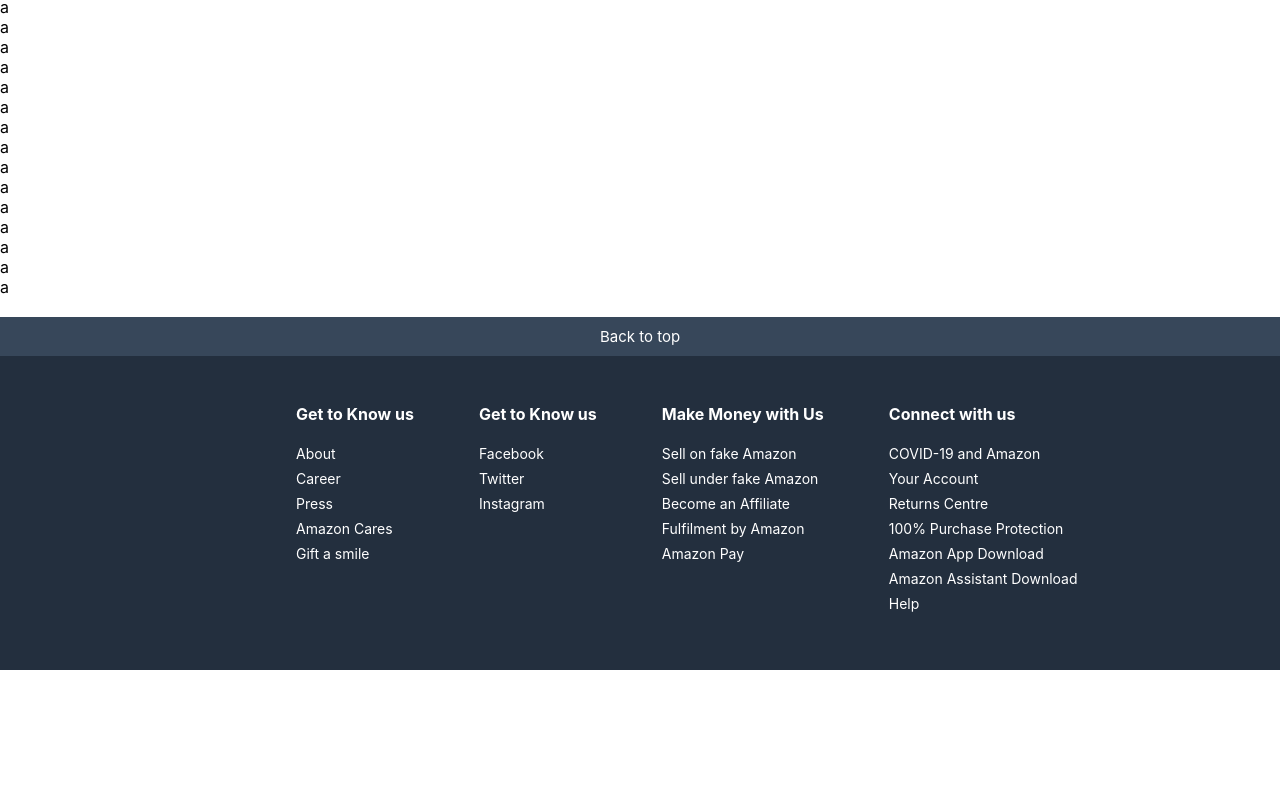
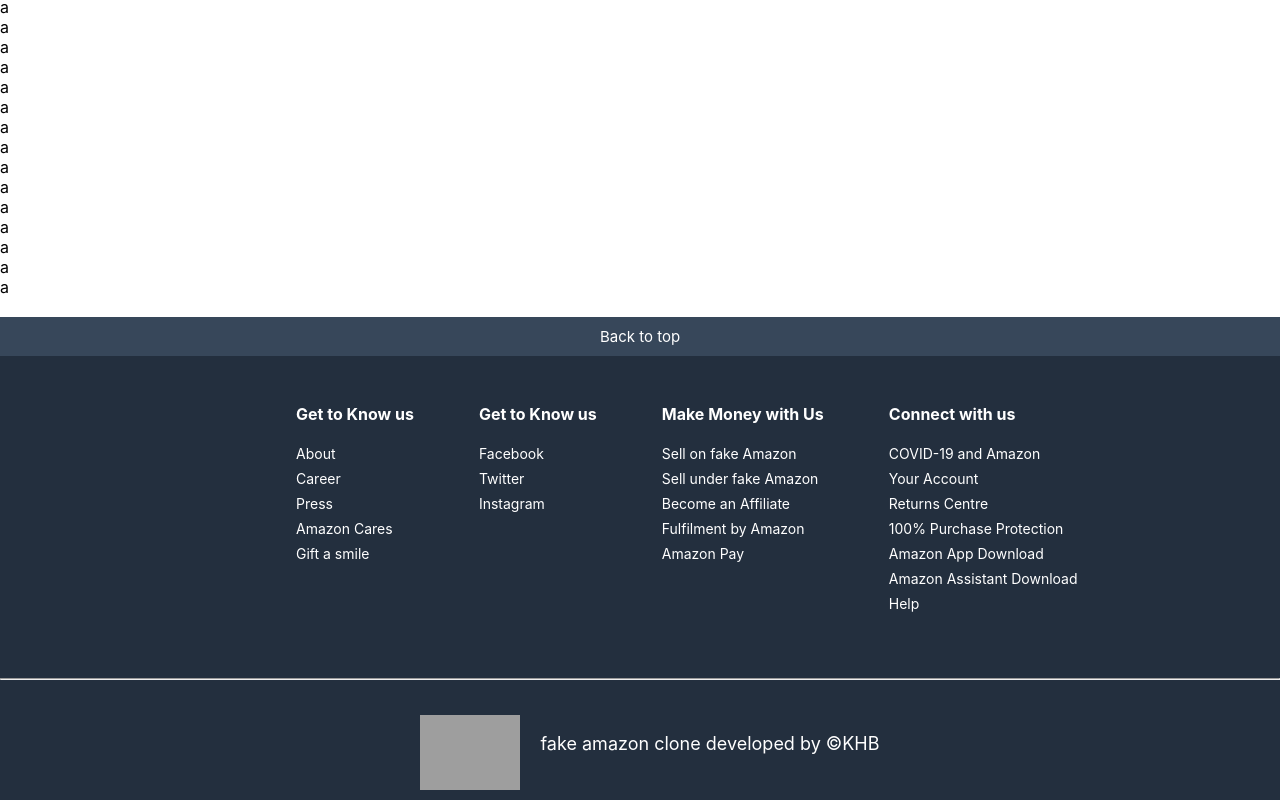
Before and after one commit to seonghyuk1/amazon_hcc_lab, a React (Create React App) app: page / in a window 1280 px wide. Shown: the part 939-1739 px from the top of the page. Before the commit the page ends 1609 px from the top, so only its background shows below. Built offline with nearby package versions, Linux system fonts and the light colour scheme; grey boxes are pictures that could not be loaded.

Commit message:
add footer line

```diff
--- a/src/Footer.css
+++ b/src/Footer.css
@@ -51,3 +51,20 @@
 .FooterLi{
     list-style-type: none;
 }
+.Footer__Line {
+    display: flex;
+    padding: 10px 0;
+    justify-content: center;
+  }
+
+  .Footer__Line-logo {
+    width: 100px;
+    object-fit: contain;
+    margin: 18px 20px 0 20px;
+  }
+
+  .Footer__Line-message {
+    align-items: center;
+    display: flex;
+    font-size: 120%;
+  }
--- a/src/Footer.js
+++ b/src/Footer.js
@@ -58,6 +58,22 @@
                         </ul>
                 </div>
             </div>
+
+        <hr />
+
+        <div className="Footer__Line">
+            <img
+            className="Footer__Line-logo"
+            src="http://pngimg.com/uploads/amazon/amazon_PNG11.png"
+            alt=""
+            />
+            <span className="Footer__Line-message">
+            fake amazon clone developed by &copy;{" "}
+            <a >
+                KHB
+            </a>
+            </span>
+        </div>
         </div>
     )
 }
```
